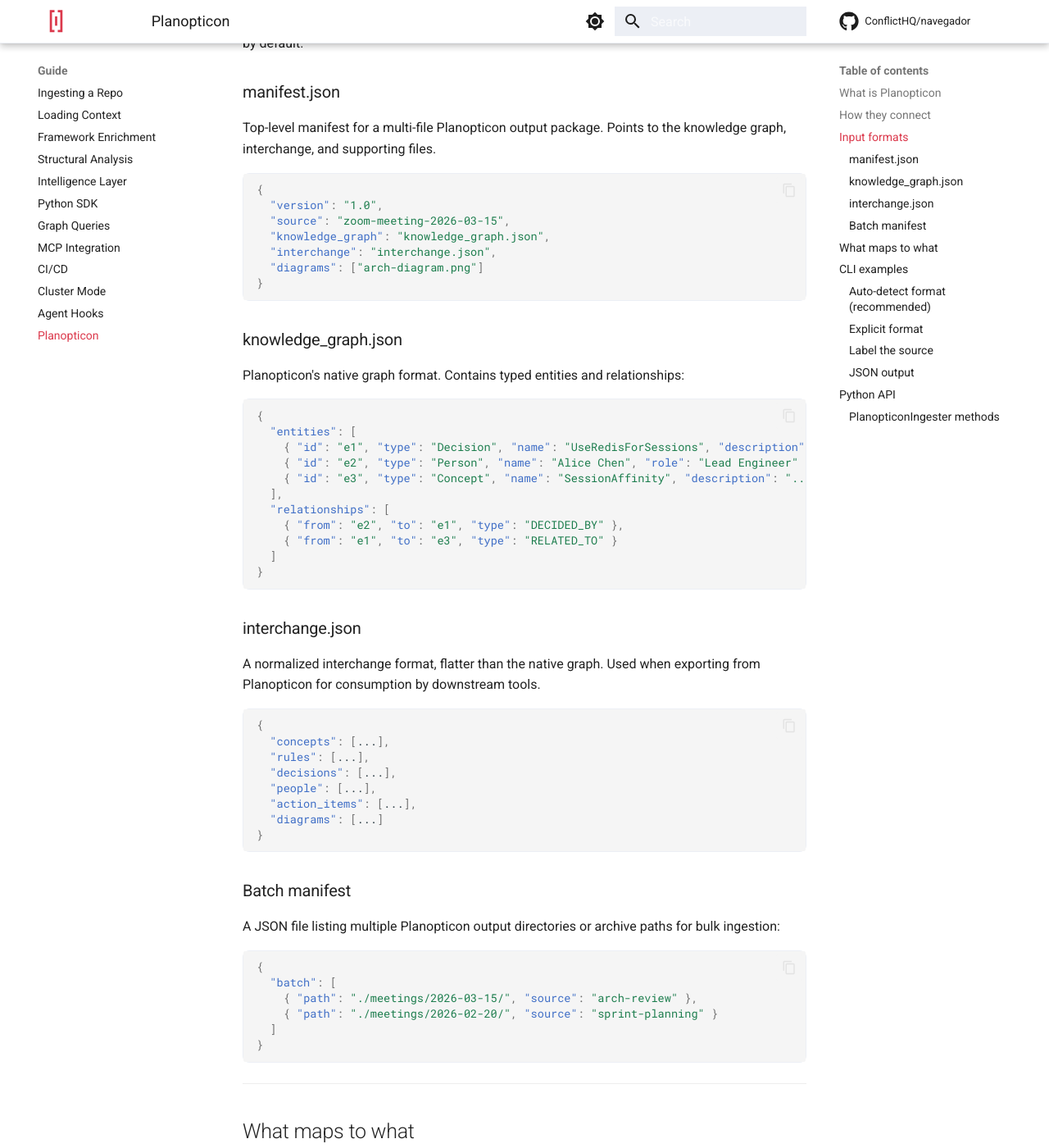
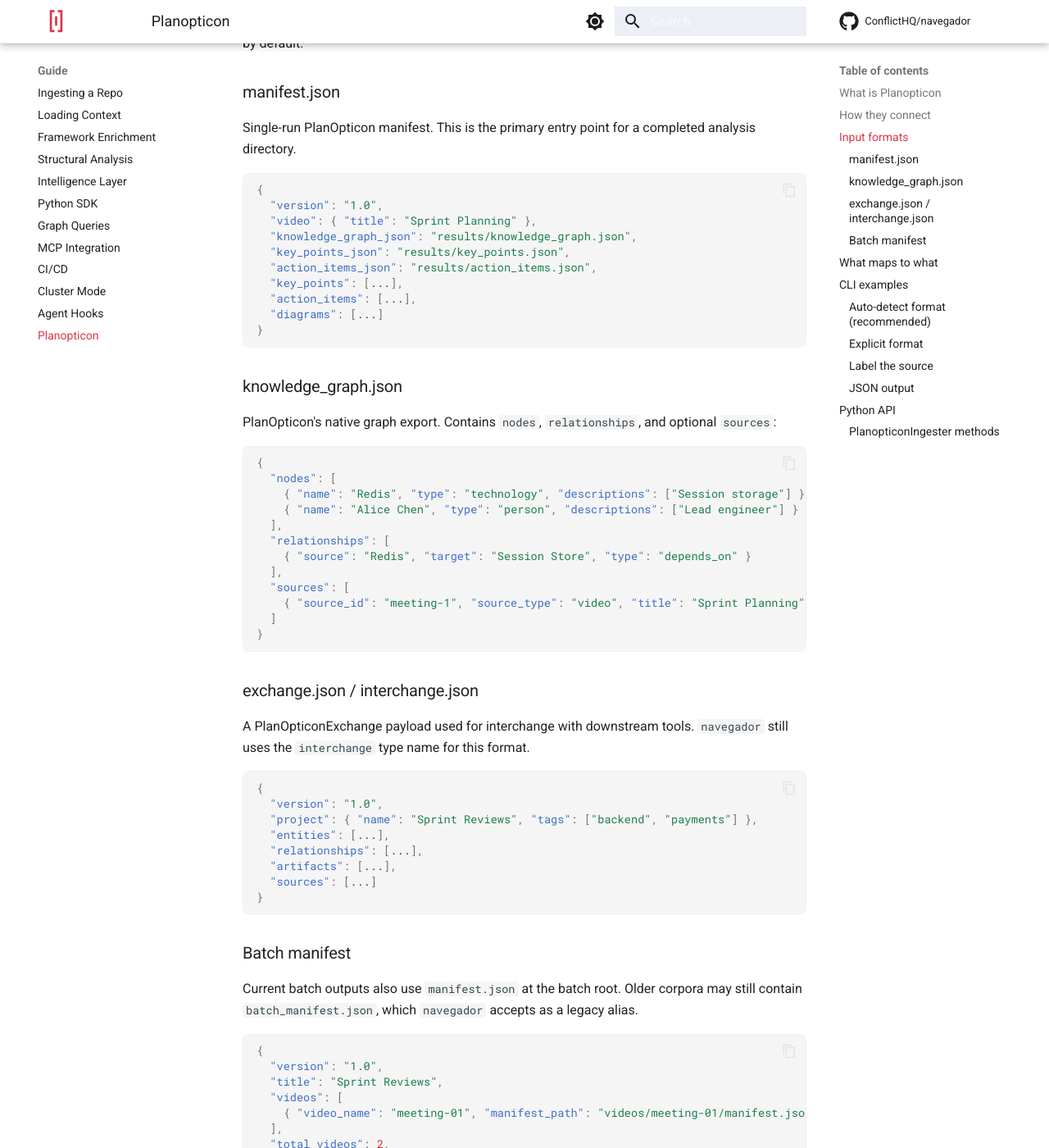
Before and after one commit to ConflictHQ/navegador, an MkDocs documentation site: the page built from docs/guide/planopticon.md, in a window 1280 px wide and 1400 px high, scrolled down 980 px. Shown: the whole window at 82% size. Built offline with MkDocs 1.6.1 and Material for MkDocs 9.7.7, drawn with Linux system fonts in a browser that asks for light colours; comment, search, counter and statistics services are not loaded; some of the changed text lies outside the part shown.

Commit message:
Align PlanOpticon ingestion with current outputs (#106)
Closes #105

````diff
--- a/docs/guide/planopticon.md
+++ b/docs/guide/planopticon.md
@@ -2,7 +2,7 @@
 
 ## What is Planopticon
 
-Planopticon is a video and meeting knowledge extraction tool. It ingests recordings, transcripts, and meeting notes and produces structured knowledge graphs: entities (people, concepts, decisions), relationships, action items, and diagrams extracted from the meeting content.
+Planopticon is a video, meeting, and document knowledge extraction tool. It ingests recordings, transcripts, notes, and supporting documents and produces structured knowledge artifacts: knowledge graphs, manifests, action items, key points, and exchange payloads.
 
 Navegador treats Planopticon output as a first-class knowledge source. Where `navegador add concept` requires manual entry, Planopticon extracts concepts, rules, and decisions from meeting recordings automatically and navegador stores them alongside your code graph.
 
@@ -15,7 +15,7 @@
        ↓
   Planopticon
        ↓  produces
-  knowledge_graph.json / interchange.json / manifest.json
+  manifest.json / results/knowledge_graph.json / exchange.json
        ↓
   navegador planopticon ingest
        ↓  creates
@@ -33,61 +33,69 @@
 
 ### manifest.json
 
-Top-level manifest for a multi-file Planopticon output package. Points to the knowledge graph, interchange, and supporting files.
+Single-run PlanOpticon manifest. This is the primary entry point for a completed analysis directory.
 
 ```json
 {
   "version": "1.0",
-  "source": "zoom-meeting-2026-03-15",
-  "knowledge_graph": "knowledge_graph.json",
-  "interchange": "interchange.json",
-  "diagrams": ["arch-diagram.png"]
+  "video": { "title": "Sprint Planning" },
+  "knowledge_graph_json": "results/knowledge_graph.json",
+  "key_points_json": "results/key_points.json",
+  "action_items_json": "results/action_items.json",
+  "key_points": [...],
+  "action_items": [...],
+  "diagrams": [...]
 }
 ```
 
 ### knowledge_graph.json
 
-Planopticon's native graph format. Contains typed entities and relationships:
+PlanOpticon's native graph export. Contains `nodes`, `relationships`, and optional `sources`:
 
 ```json
 {
-  "entities": [
-    { "id": "e1", "type": "Decision", "name": "UseRedisForSessions", "description": "...", "rationale": "..." },
-    { "id": "e2", "type": "Person", "name": "Alice Chen", "role": "Lead Engineer" },
-    { "id": "e3", "type": "Concept", "name": "SessionAffinity", "description": "..." }
+  "nodes": [
+    { "name": "Redis", "type": "technology", "descriptions": ["Session storage"] },
+    { "name": "Alice Chen", "type": "person", "descriptions": ["Lead engineer"] }
   ],
   "relationships": [
-    { "from": "e2", "to": "e1", "type": "DECIDED_BY" },
-    { "from": "e1", "to": "e3", "type": "RELATED_TO" }
+    { "source": "Redis", "target": "Session Store", "type": "depends_on" }
+  ],
+  "sources": [
+    { "source_id": "meeting-1", "source_type": "video", "title": "Sprint Planning" }
   ]
 }
 ```
 
-### interchange.json
+### exchange.json / interchange.json
 
-A normalized interchange format, flatter than the native graph. Used when exporting from Planopticon for consumption by downstream tools.
+A PlanOpticonExchange payload used for interchange with downstream tools. `navegador` still uses the `interchange` type name for this format.
 
 ```json
 {
-  "concepts": [...],
-  "rules": [...],
-  "decisions": [...],
-  "people": [...],
-  "action_items": [...],
-  "diagrams": [...]
+  "version": "1.0",
+  "project": { "name": "Sprint Reviews", "tags": ["backend", "payments"] },
+  "entities": [...],
+  "relationships": [...],
+  "artifacts": [...],
+  "sources": [...]
 }
 ```
 
 ### Batch manifest
 
-A JSON file listing multiple Planopticon output directories or archive paths for bulk ingestion:
+Current batch outputs also use `manifest.json` at the batch root. Older corpora may still contain `batch_manifest.json`, which `navegador` accepts as a legacy alias.
 
 ```json
 {
-  "batch": [
-    { "path": "./meetings/2026-03-15/", "source": "arch-review" },
-    { "path": "./meetings/2026-02-20/", "source": "sprint-planning" }
-  ]
+  "version": "1.0",
+  "title": "Sprint Reviews",
+  "videos": [
+    { "video_name": "meeting-01", "manifest_path": "videos/meeting-01/manifest.json", "status": "completed" }
+  ],
+  "total_videos": 2,
+  "completed_videos": 2,
+  "merged_knowledge_graph_json": "knowledge_graph.json"
 }
 ```
 
@@ -120,10 +128,10 @@
 ### Explicit format
 
 ```bash
-navegador planopticon ingest ./meeting-output/knowledge_graph.json --type kg
-navegador planopticon ingest ./meeting-output/interchange.json --type interchange
-navegador planopticon ingest ./manifest.json --type manifest
-navegador planopticon ingest ./batch.json --type batch
+navegador planopticon ingest ./meeting-output/results/knowledge_graph.json --type kg
+navegador planopticon ingest ./exchange.json --type interchange
+navegador planopticon ingest ./meeting-output/manifest.json --type manifest
+navegador planopticon ingest ./batch-output/manifest.json --type batch
 ```
 
 ### Label the source
@@ -149,27 +157,26 @@
 ## Python API
 
 ```python
-from navegador.ingest import PlanopticonIngester
 from navegador.graph import GraphStore
+from navegador.ingestion import PlanopticonIngester
 
 store = GraphStore.sqlite(".navegador/navegador.db")
-ingester = PlanopticonIngester(store)
+ingester = PlanopticonIngester(store, source_tag="arch-review")
 
-# auto-detect format
-result = ingester.ingest("./meeting-output/", input_type="auto", source="arch-review")
+# ingest a completed analysis run
+stats = ingester.ingest_manifest("./meeting-output/manifest.json")
 
-print(f"Created {result.nodes_created} nodes, {result.edges_created} edges")
+print(f"Created {stats['nodes']} nodes, {stats['edges']} edges")
 
-# ingest a specific interchange file
-result = ingester.ingest_interchange("./interchange.json", source="sprint-planning")
+# ingest an exchange/interchange file
+stats = ingester.ingest_interchange("./exchange.json")
 ```
 
 ### PlanopticonIngester methods
 
 | Method | Description |
 |---|---|
-| `ingest(path, input_type, source)` | Auto or explicit ingest from path |
-| `ingest_manifest(path, source)` | Ingest a manifest.json package |
-| `ingest_kg(path, source)` | Ingest a knowledge_graph.json file |
-| `ingest_interchange(path, source)` | Ingest an interchange.json file |
-| `ingest_batch(path, source)` | Ingest a batch manifest |
+| `ingest_manifest(path)` | Ingest a manifest.json package |
+| `ingest_kg(path)` | Ingest a knowledge_graph.json file |
+| `ingest_interchange(path)` | Ingest an exchange/interchange JSON file |
+| `ingest_batch(path)` | Ingest a batch manifest (`manifest.json` or legacy `batch_manifest.json`) |
--- a/navegador/__init__.py
+++ b/navegador/__init__.py
@@ -2,7 +2,7 @@
 Navegador — AST + knowledge graph context engine for AI coding agents.
 """
 
-__version__ = "1.0.1"
+__version__ = "1.1.0"
 __author__ = "CONFLICT LLC"
 
 from navegador.sdk import Navegador
--- a/pyproject.toml
+++ b/pyproject.toml
@@ -4,7 +4,7 @@
 
 [project]
 name = "navegador"
-version = "1.0.1"
+version = "1.1.0"
 description = "AST + knowledge graph context engine for AI coding agents"
 readme = "README.md"
 license = "MIT"
````
Also changed, not shown: CHANGELOG.md (+8 -0 lines), docs/api/ingestion.md (+16 -32 lines), docs/getting-started/installation.md (+1 -1 lines), docs/index.md (+3 -3 lines), 8 other files.
